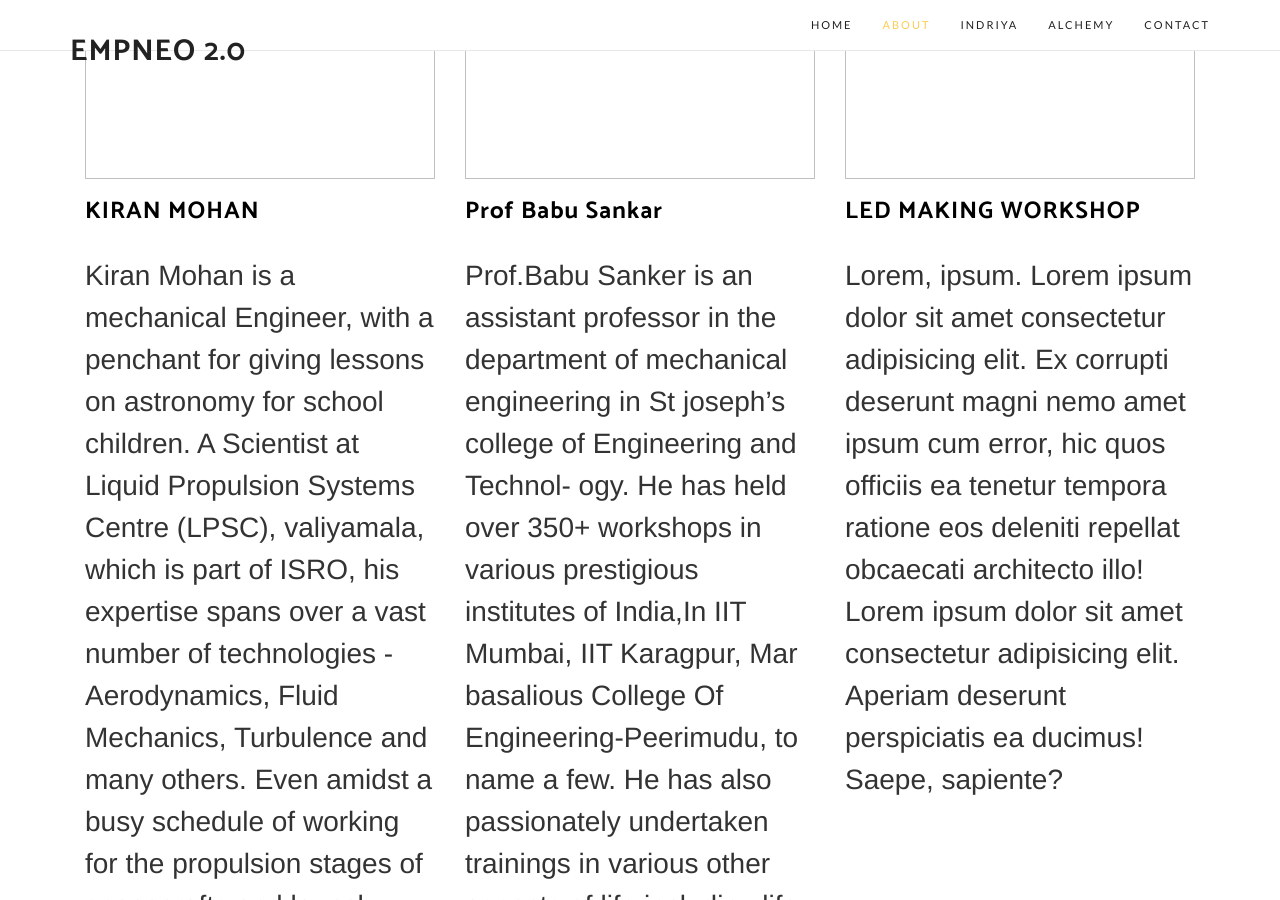
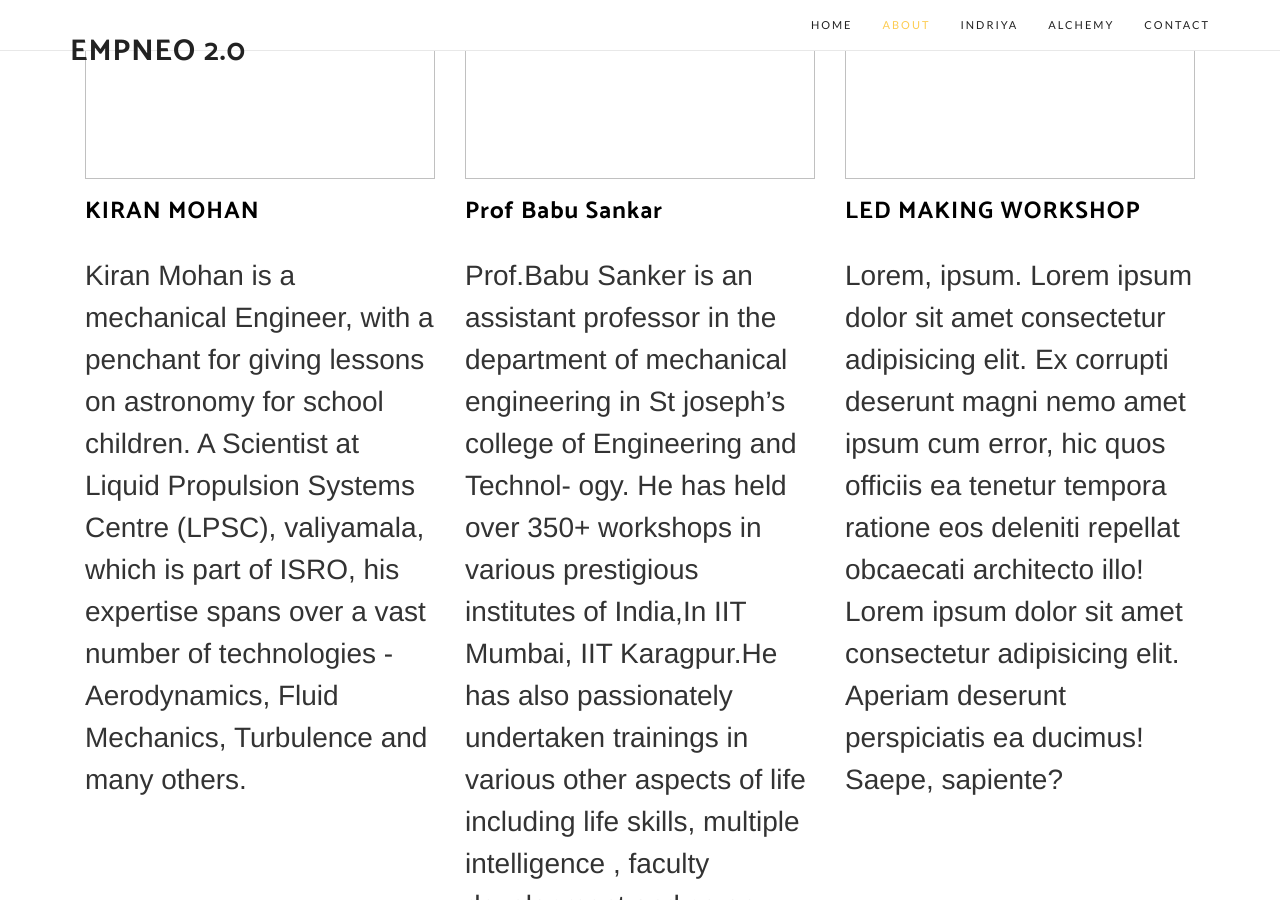
Before and after one commit to IEEEMEC/empneo, a Jekyll site: the page built from index.html, in a window 1280 px wide and 900 px high, scrolled down 2180 px. Built offline with Jekyll 4.4.1, drawn with Linux system fonts in a browser that asks for light colours; nearby versions of some CDN libraries; some web fonts are replaced; the list of posts is cut into pages by our own code; some of the changed text lies outside the part shown.

Commit message:
Update talks.html

```diff
--- a/_includes/talks.html
+++ b/_includes/talks.html
@@ -14,12 +14,7 @@ school children. A Scientist at Liquid Propulsion
 Systems Centre (LPSC), valiyamala, which is
 part of ISRO, his expertise spans over a vast
 number of technologies - Aerodynamics, Fluid
-Mechanics, Turbulence and many others. Even
-amidst a busy schedule of working for the
-propulsion stages of spacecrafts and launch
-vehicles at LPSC, he finds time to share his
-knowledge in a rather interesting way to
-students.
+Mechanics, Turbulence and many others.
                 </p>
         </div>
 
@@ -33,12 +28,9 @@ the department of mechanical engineering in
 St joseph’s college of Engineering and Technol-
 ogy. He has held over 350+ workshops in
 various prestigious institutes of India,In IIT
-Mumbai, IIT Karagpur, Mar basalious College
-Of Engineering-Peerimudu, to name a few.
-He has also passionately undertaken trainings
+Mumbai, IIT Karagpur.He has also passionately undertaken trainings
 in various other aspects of life including life
-skills, multiple intelligence ,overcoming fear,
-road safety, faculty development and so on.
+skills, multiple intelligence , faculty development and so on.
 
                 </p>
         </div>
```
